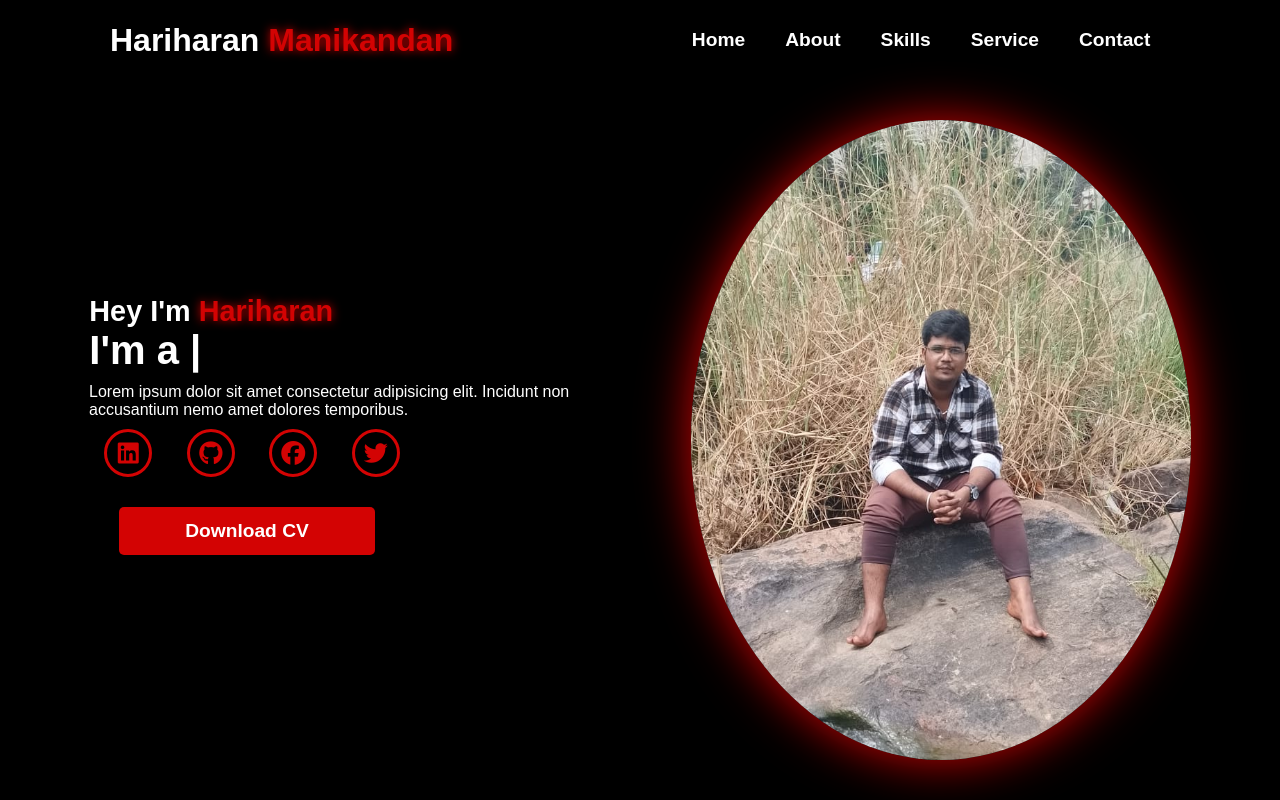
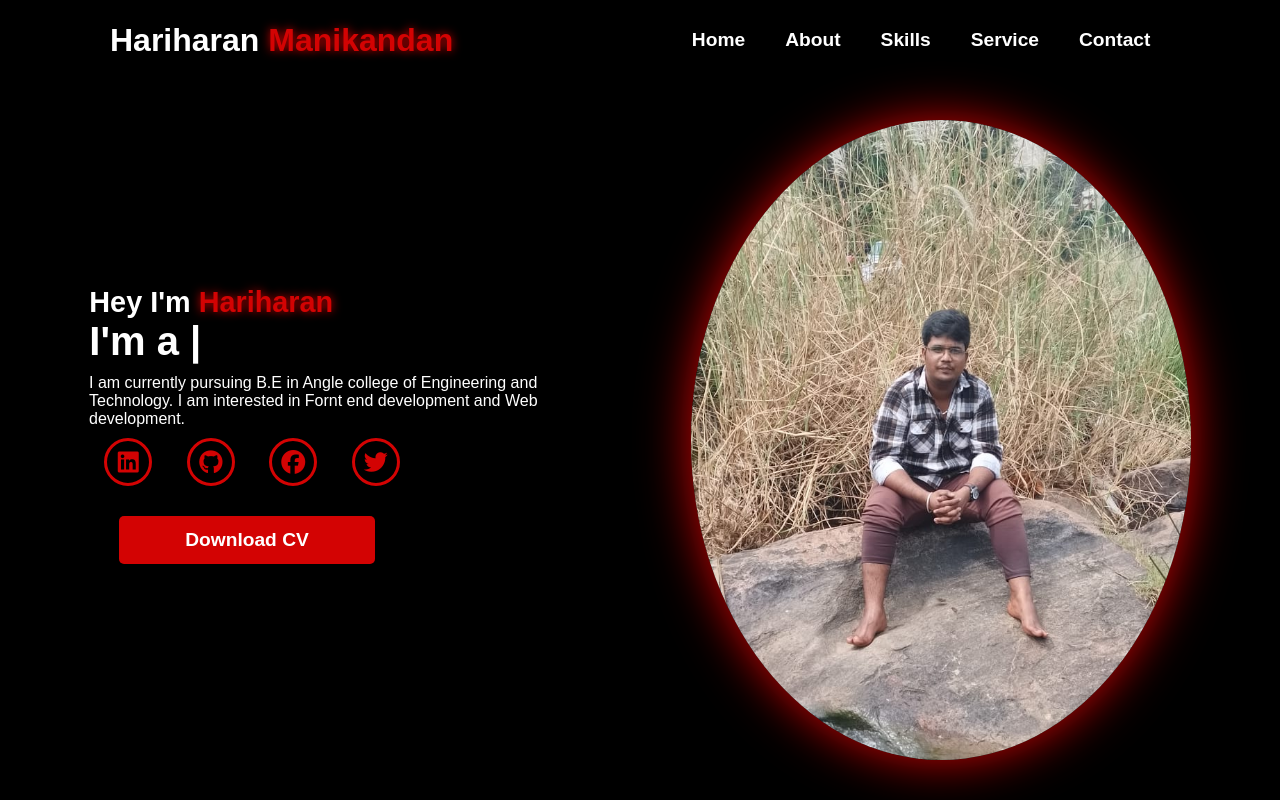
Before and after one commit to Hariharan1001/CODSOFT, a plain HTML site: page Protfolio/index.html in a window 1280 px wide. Drawn offline with nearby package versions, Linux system fonts and the light colour scheme.

Commit message:
Update index.html

```diff
--- a/Protfolio/index.html
+++ b/Protfolio/index.html
@@ -39,7 +39,7 @@
             <div class="content">
                 <h1 data-aos="fade-left" data-aos-duration="1500" data-aos-delay="700">Hey I'm <span>Hariharan</span></h1>
                 <div data-aos="fade-right" data-aos-duration="1500" data-aos-delay="900" class="typewriter">I'm a <span class="typewriter-text"></span><label for="">|</label></div>
-                <p data-aos="flip-down" data-aos-duration="1500" data-aos-delay="1100">Lorem ipsum dolor sit amet consectetur adipisicing elit. Incidunt non accusantium nemo amet dolores temporibus.</p>
+                <p data-aos="flip-down" data-aos-duration="1500" data-aos-delay="1100">I am currently pursuing B.E in Angle college of Engineering and Technology. I am interested in Fornt end development and Web development.</p>
                 <div class="social-links">
                     <a data-aos="fade-up" data-aos-duration="1500" data-aos-delay="1300"><i class="fa-brands fa-linkedin"></i></a>
                     <a href="#" data-aos="fade-up" data-aos-duration="1500" data-aos-delay="1400"><i class="fa-brands fa-github"></i></a>
```
